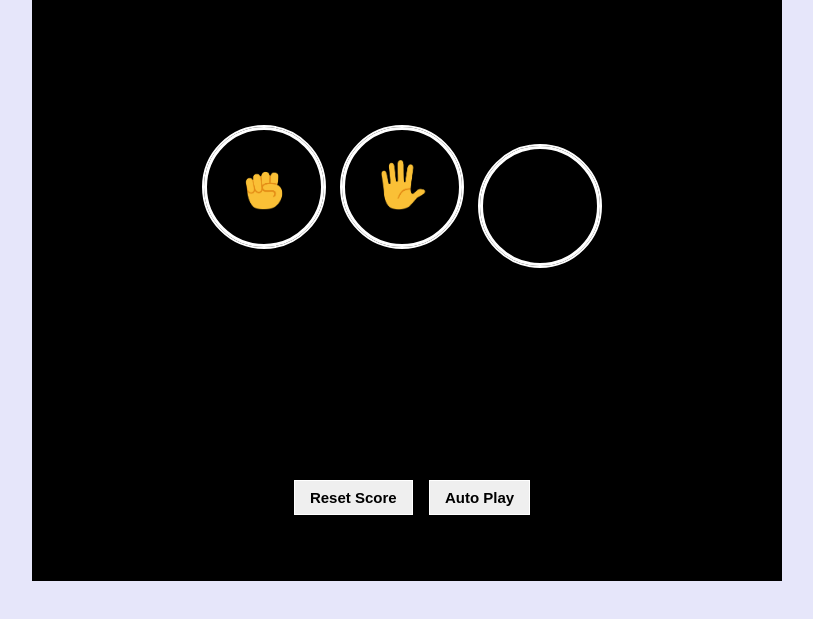
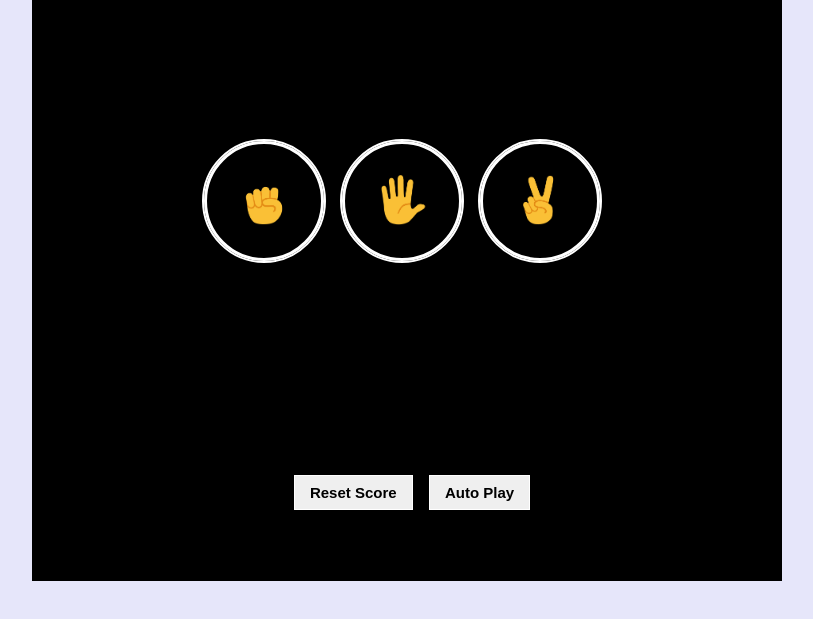
Before and after one commit to adityajaiswal37/Rock_Paper_Scissor_Game, a plain HTML site: page index.html in a window 1280 px wide. Shown: the part 177-796 px from the top of the page, without its empty margins (233-1046 px from the left). Drawn offline with Linux system fonts and the light colour scheme.

Commit message:
Update index.html

```diff
--- a/index.html
+++ b/index.html
@@ -22,7 +22,7 @@
                 </button>
 
                 <button class="Scissors-button">
-                    <img class="Scissors-image" src="/images/scissors-emoji.png" alt="">
+                    <img class="Scissors-image" src="scissors-emoji.png" alt="">
                 </button>
             </div>
             <div class="score-board-div">
```
